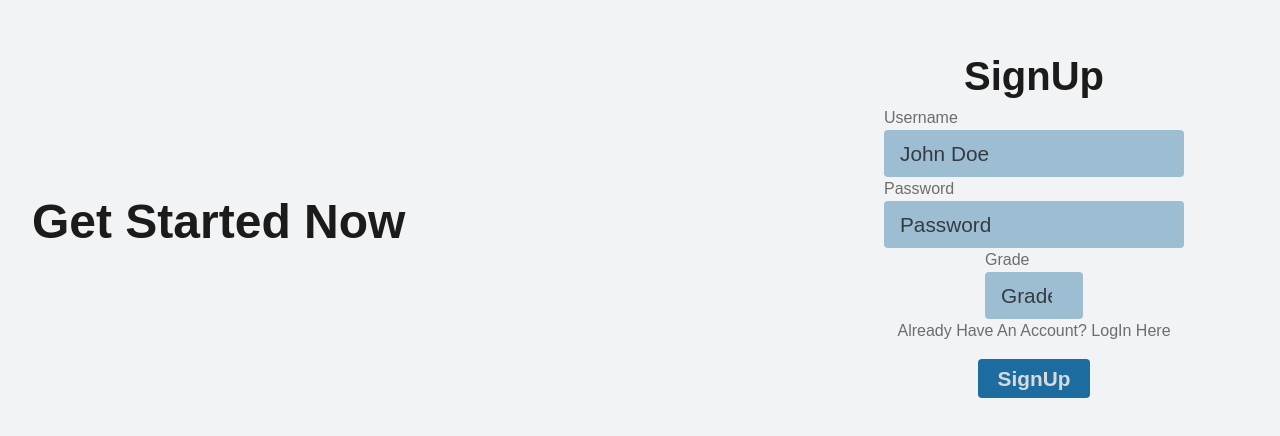
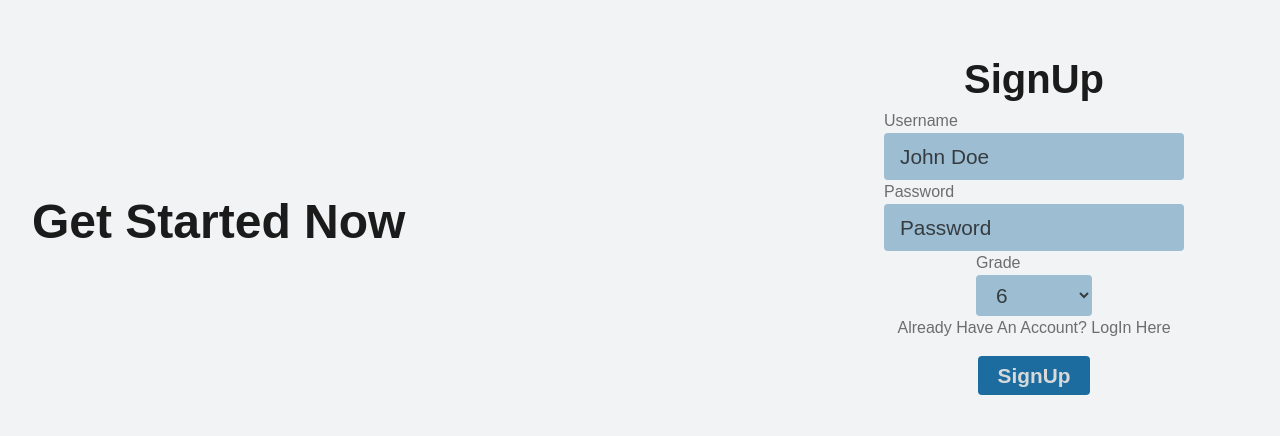
Before and after one commit to Jad-Kobeissi/bacnotes, a Next.js app: page /signup in a window 1280 px wide. Shown: the part 178-614 px from the top of the page. Built offline with nearby package versions, Linux system fonts and the light colour scheme; what tailwind-fluid-typography would draw is missing.

Commit message:
feature: change grades to picker to include 11se, 11gls, 12se, 12gs, 12se

```diff
--- a/app/admin/approvePosts/page.tsx
+++ b/app/admin/approvePosts/page.tsx
@@ -95,6 +95,7 @@ export default function Admin() {
                     )
                     .then((res) => {
                       alert("Approved!");
+                      setPosts((prev) => prev.filter((p) => p.id !== post.id));
                       fetchPosts();
                     })
                     .catch((err) => {
--- a/app/api/signup/route.ts
+++ b/app/api/signup/route.ts
@@ -34,7 +34,7 @@ export async function POST(req: Request) {
         password: await hash(password, 10),
         points: 0,
         rating: 0,
-        grade: Number(grade),
+        grade: grade,
       },
     });
 
--- a/app/signup/page.tsx
+++ b/app/signup/page.tsx
@@ -11,7 +11,7 @@ import Link from "next/link";
 export default function Signup() {
   const username = useRef<HTMLInputElement>(null);
   const password = useRef<HTMLInputElement>(null);
-  const grade = useRef<HTMLInputElement>(null);
+  const [grade, setGrade] = useState("6");
   const [error, setError] = useState("");
   const [loading, setLoading] = useState(false);
   const { setUser } = UseUser();
@@ -33,7 +33,7 @@ export default function Signup() {
             .post("/api/signup", {
               username: username.current?.value,
               password: password.current?.value,
-              grade: grade.current?.value,
+              grade: grade,
             })
             .then((res) => {
               setCookie("token", res.data.token);
@@ -79,15 +79,22 @@ export default function Signup() {
           <label htmlFor="grade" className="text-[#6d6d6d]">
             Grade
           </label>
-          <input
-            type="number"
-            placeholder="Grade"
-            ref={grade}
+          <select
+            value={grade}
+            onChange={(e) => setGrade(e.target.value as string)}
             className="px-4 py-2 rounded text-[1.3rem] bg-[var(--card-color)] text-[var(--secondary-text)] placeholder:text-[var(--secondary-text)]"
-            min={1}
-            max={12}
-            id="grade"
-          />
+          >
+            <option value="6">6</option>
+            <option value="7">7</option>
+            <option value="8">8</option>
+            <option value="9">9</option>
+            <option value="10">10</option>
+            <option value="11GLS">11GLS</option>
+            <option value="11SE">11SE</option>
+            <option value="12SE">12SE</option>
+            <option value="12GS">12GS</option>
+            <option value="12LS">12LS</option>
+          </select>
         </div>
         <div className="relative group text-[#6d6d6d]">
           <Link href={"/login"}>Already Have An Account? LogIn Here</Link>
```
Also changed, not shown: 2 other files (tests, documents, lock files or other folders).
